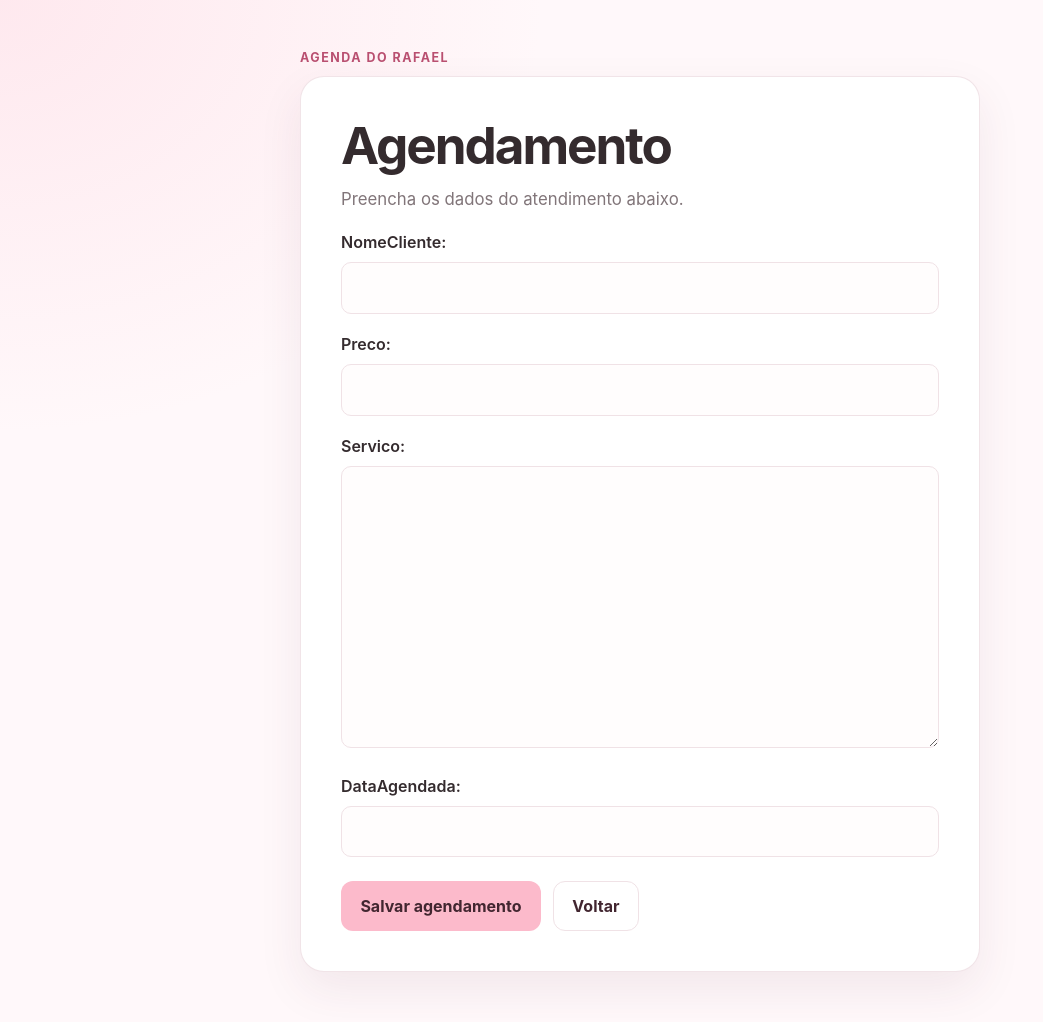
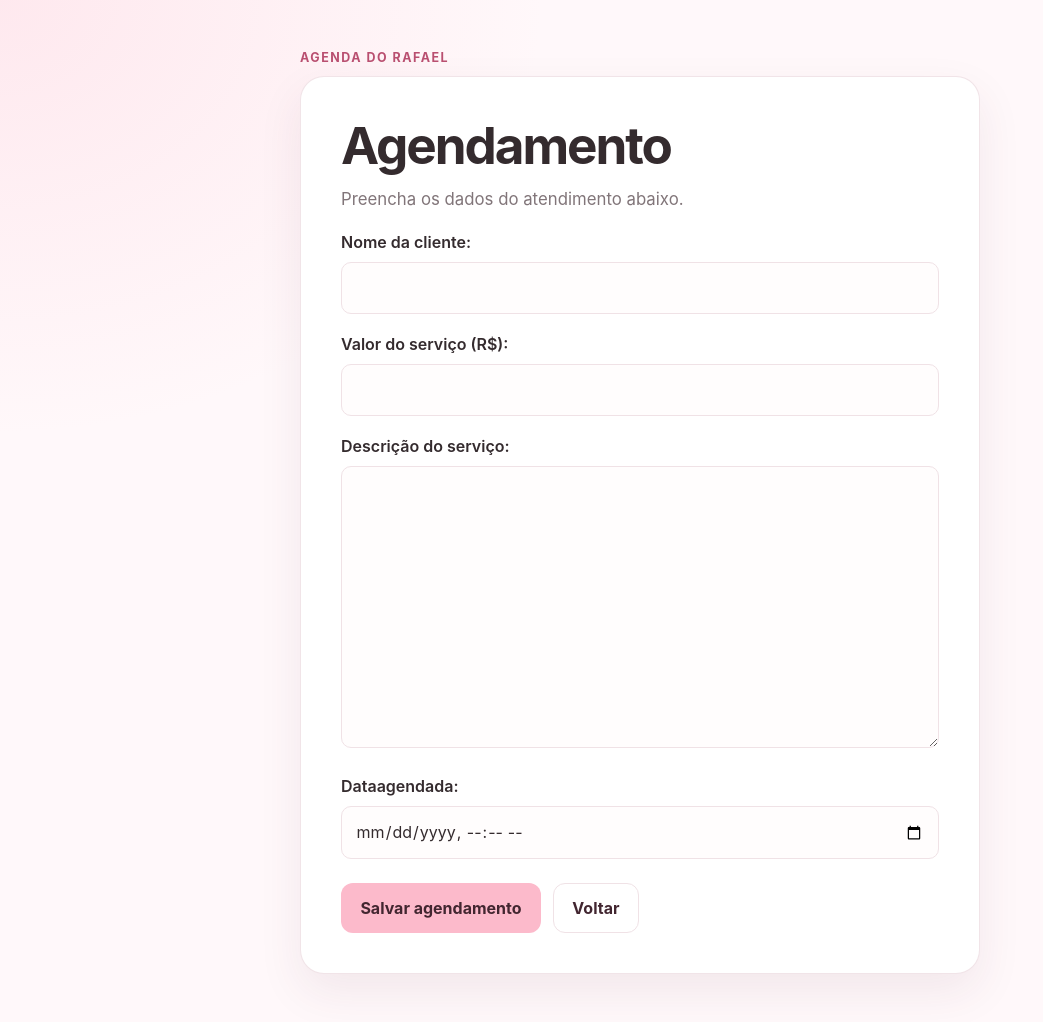
Before and after one commit to ijoeycf/Projeto-Avaliativo-Django, a Django app: page //formulario in a window 1280 px wide. Shown: the whole page, without its empty margins (0-1043 px from the left). Before the commit the page ends 975 px from the top, so only its background shows below. Run offline with Django 5.2, Linux system fonts and the light colour scheme.

Commit message:
Ajustes no layout

```diff
--- a/core/forms.py
+++ b/core/forms.py
@@ -1,13 +1,34 @@
+
 from django import forms
-
 from .models import Agendamento
 
+
 class AgendamentoForm(forms.ModelForm):
+
+    dataAgendada = forms.DateTimeField(
+        widget=forms.DateTimeInput(
+            attrs={
+                'type': 'datetime-local',
+                'class': 'form-control',
+            },
+            format='%Y-%m-%dT%H:%M'
+        ),
+        input_formats=['%Y-%m-%dT%H:%M']
+    )
+
     class Meta:
         model = Agendamento
+
         fields = [
             'nomeCliente',
             'preco',
             'servico',
             'dataAgendada',
         ]
+
+        labels = {
+            'nomeCliente': 'Nome da cliente',
+            'preco': 'Valor do serviço (R$)',
+            'servico': 'Descrição do serviço',
+            'dataAgendada': 'Data e horário do agendamento',
+        }
--- a/core/models.py
+++ b/core/models.py
@@ -2,9 +2,9 @@ from django.db import models
 
 # Create your models here.
 class Agendamento(models.Model):
-    nomeCliente = models.CharField(max_length=100)
+    nomeCliente = models.CharField(max_length=50)
     preco = models.DecimalField(max_digits=10, decimal_places=2)
-    servico = models.TextField()
+    servico = models.TextField(max_length=100)
     dataAgendada = models.DateTimeField()
     dataCriacao = models.DateTimeField(auto_now_add=True)
     def __str__(self):
--- a/core/static/css/style.css
+++ b/core/static/css/style.css
@@ -165,17 +165,23 @@ button:hover {
 }
 
 .appointment-card {
+    min-width: 0;
+    max-width: 100%;
     padding: 1.4rem;
 }
 
 .appointment-card h2 {
     margin-bottom: 0.9rem;
     font-size: 1.25rem;
+    overflow: hidden;
+    text-overflow: ellipsis;
+    white-space: nowrap;
 }
 
 .appointment-detail {
-    display: flex;
-    justify-content: space-between;
+    display: grid;
+    grid-template-columns: max-content minmax(0, 1fr);
+    min-width: 0;
     gap: 1rem;
     margin: 0;
     padding: 0.65rem 0;
@@ -184,9 +190,13 @@ button:hover {
 }
 
 .appointment-detail strong {
+    min-width: 0;
     color: var(--ink);
     font-weight: 600;
     text-align: right;
+    overflow: hidden;
+    text-overflow: ellipsis;
+    white-space: nowrap;
 }
 
 .appointment-actions {
--- a/core/templates/agendamentos.html
+++ b/core/templates/agendamentos.html
@@ -6,7 +6,7 @@
     <meta name="theme-color" content="#FCBACB">
     <title>Agendamentos | Rafael</title>
     {% load static %}
-    <link rel="stylesheet" href="{% static 'css/style.css' %}">
+    <link rel="stylesheet" href="{% static 'css/style.css' %}?v=3">
 </head>
 <body>
     <main class="page-shell">
--- a/core/templates/formulario.html
+++ b/core/templates/formulario.html
@@ -26,5 +26,37 @@
             </form>
         </section>
     </main>
+
+    <script>
+    const campoData = document.querySelector('.data-hora');
+
+    campoData.addEventListener('input', function (event) {
+        let valor = event.target.value;
+
+        valor = valor.replace(/\D/g, '');
+
+        valor = valor.substring(0, 12);
+
+        if (valor.length > 8) {
+            valor = valor.replace(
+                /^(\d{2})(\d{2})(\d{4})(\d{2})(\d{0,2})$/,
+                '$1/$2/$3 $4:$5'
+            );
+        } else if (valor.length > 4) {
+            valor = valor.replace(
+                /^(\d{2})(\d{2})(\d{0,4})$/,
+                '$1/$2/$3'
+            );
+        } else if (valor.length > 2) {
+            valor = valor.replace(
+                /^(\d{2})(\d{0,2})$/,
+                '$1/$2'
+            );
+        }
+
+        event.target.value = valor;
+    });
+</script>
+
 </body>
 </html>
```
Also changed, not shown: db.sqlite3.
